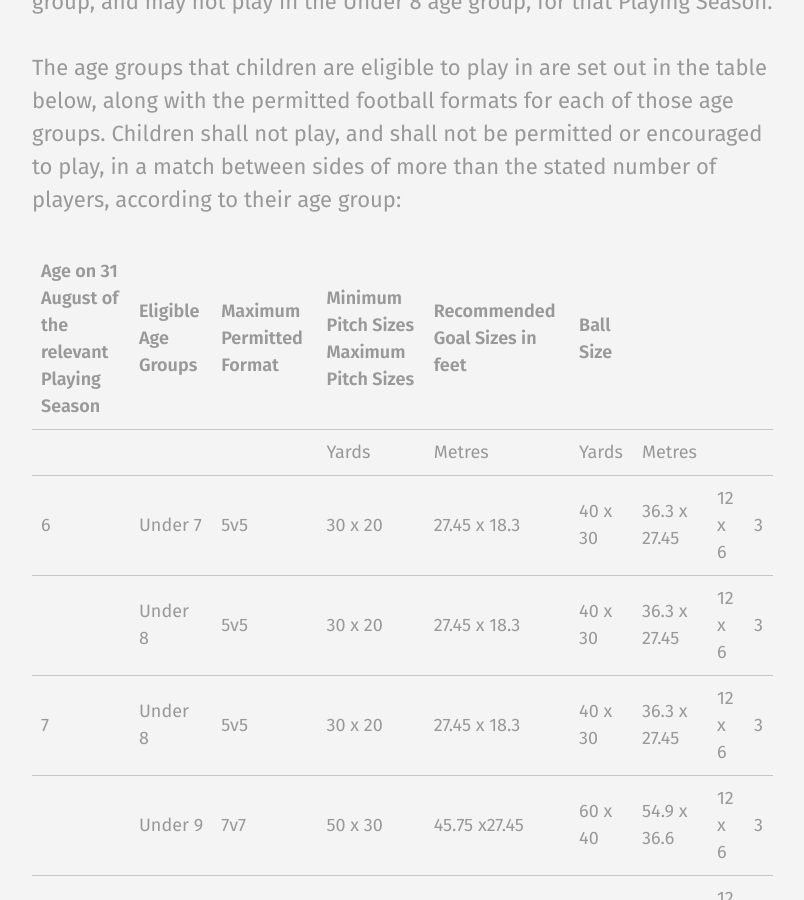
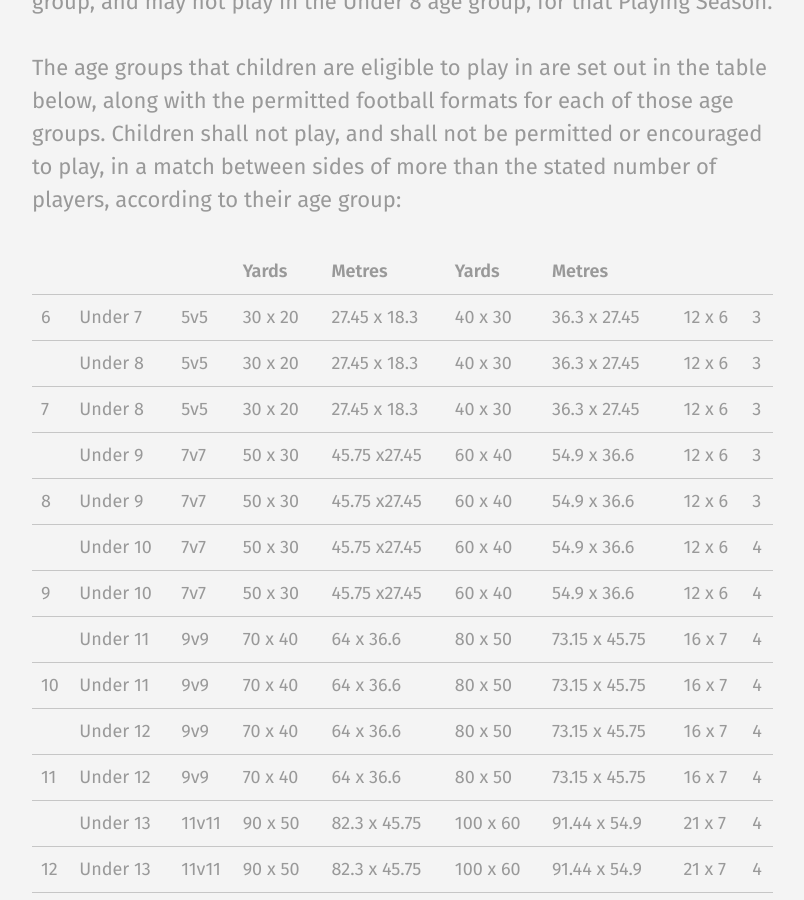
Before and after one commit to rotherleague/Rother, a Jekyll site: the page built from rules.md, in a window 1280 px wide and 900 px high, scrolled down 28898 px. Shown: the whole window, without its empty margins (56-860 px from the left). Built offline with Jekyll 4.4.1, drawn with Linux system fonts in a browser that asks for light colours.

Commit message:
Update 18.md

```diff
--- a/_includes/rules/18.md
+++ b/_includes/rules/18.md
@@ -46,9 +46,8 @@ Notwithstanding the above, a child is permitted to play up in the age group abov
 
 The age groups that children are eligible to play in are set out in the table below, along with the permitted football formats for each of those age groups. Children shall not play, and shall not be permitted or encouraged to play, in a match between sides of more than the stated number of players, according to their age group:
 
-| Age on 31 August of the relevant Playing Season	| Eligible Age Groups	| Maximum Permitted Format	| Minimum Pitch Sizes	Maximum Pitch Sizes	| Recommended Goal Sizes in feet	| Ball Size |
-|--- |--------  |------ |------    |------         |---------- |--------       |------   |---|
 |   	|        	 |       | Yards    | Metres        | Yards     | Metres        |         |   |
+|----|----------|-------|----------|---------------|-----------|---------------|---------|---|
 | 6 	| Under 7	 | 5v5   | 30 x 20  | 27.45 x 18.3  | 40 x 30   | 36.3 x 27.45  | 12 x 6  | 3 |
 | 	  | Under 8	 | 5v5   | 30 x 20  | 27.45 x 18.3  | 40 x 30   | 36.3 x 27.45  | 12 x 6	 | 3 |
 | 7 	| Under 8	 | 5v5   | 30 x 20  | 27.45 x 18.3  | 40 x 30   | 36.3 x 27.45  | 12 x 6	 | 3 |
```
